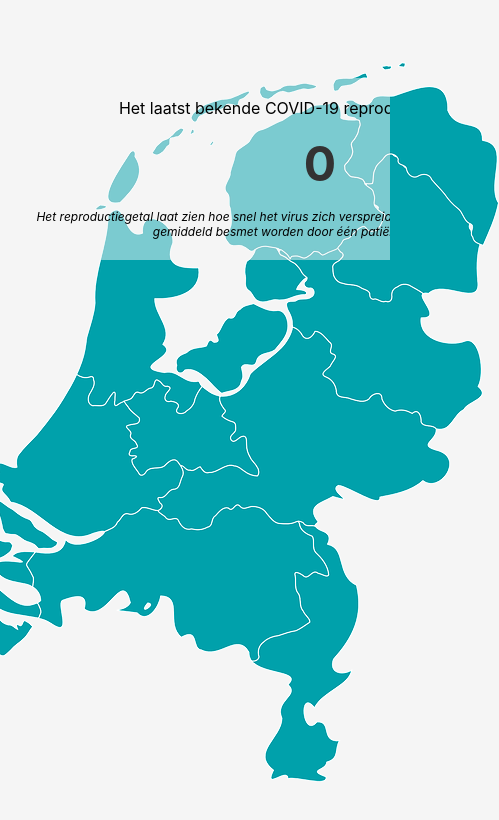
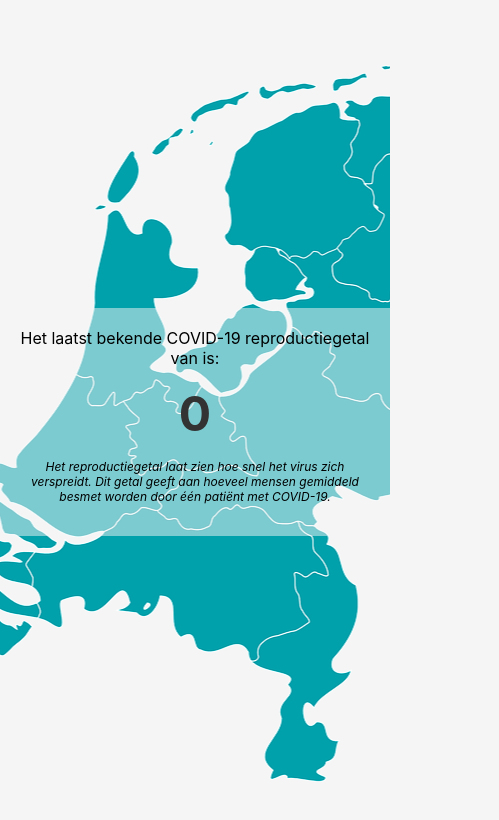
Before and after one commit to schrealex/reproductiegetal, a React (Create React App) app: page / in a window 390 px wide. Shown: the top 820 px of the page, 499 px wide, since content can reach past the window. Built offline with nearby package versions, Linux system fonts and the light colour scheme; no server answers.

Commit message:
Fixed responsiveness

```diff
--- a/src/App.scss
+++ b/src/App.scss
@@ -1,13 +1,26 @@
 html, body{
   background: #f5f5f5;
-  width: 100%;
-  height: 100%;
+  width: 100vw;
+  height: 100vh;
   margin: 0;
   padding: 0;
-  overflow-x: hidden;
+}
+
+body {
+  display: flex;
+  align-items: center;
+  justify-content: center;
+
+  background-image: url('./assets/images/Nederland.png');
+  background-repeat: no-repeat;
+  background-attachment: fixed;
+  background-position: center;
 }
 
 .App {
+  display: flex;
+  align-items: center;
+  justify-content: center;
   text-align: center;
 
   .reproductiegetal-data {
@@ -18,6 +31,11 @@ html, body{
     height: 142px;
     margin: 20% auto;
     padding: 20px;
+
+    @media screen and (max-width: 500px) {
+      width: 100%;
+      height: 100%;
+    }
 
     .datum {
       font-weight: bold;
@@ -49,7 +67,8 @@ html, body{
 
   .kaart {
     position: absolute;
-    top: calc(50% - 360px);
-    left: calc(50% - 303.5px);
+    display: flex;
+    align-self: center;
+    justify-self: center;
   }
 }
--- a/src/App.tsx
+++ b/src/App.tsx
@@ -1,7 +1,6 @@
 import React, { useEffect, useState } from 'react';
 import { getReproductiegetal } from "./service/ReproductiegetalApi";
 import './App.scss';
-import nederland from './assets/images/Nederland.png'
 
 function App() {
 
@@ -37,7 +36,6 @@ function App() {
                     één patiënt met COVID-19.
                 </p>
             </div>
-            <img className=" kaart" src={nederland} alt="Kaart van Nederland" />
         </div>
     );
 }
```
Also changed, not shown: src/index.tsx (+4 -4 lines).
